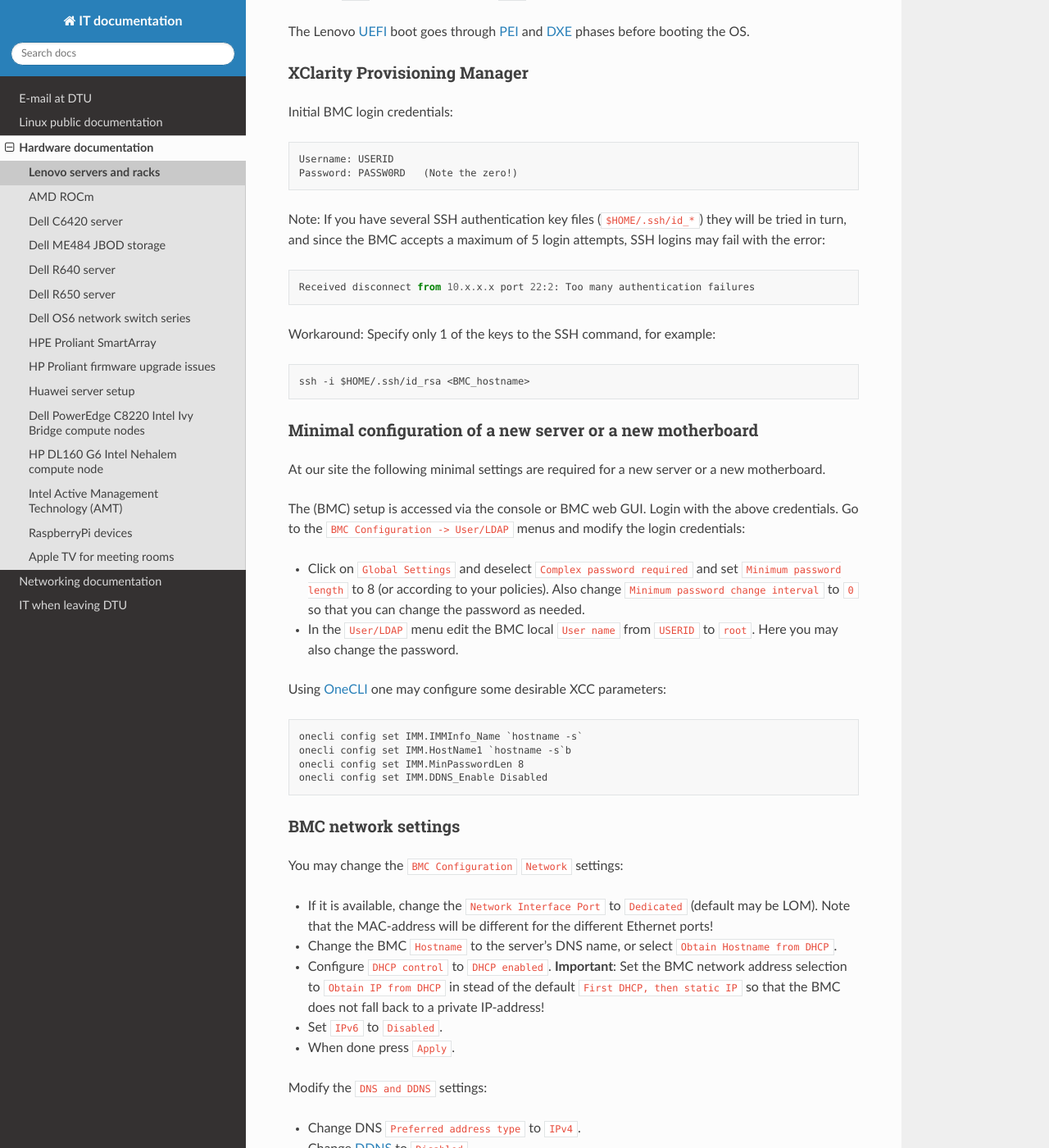
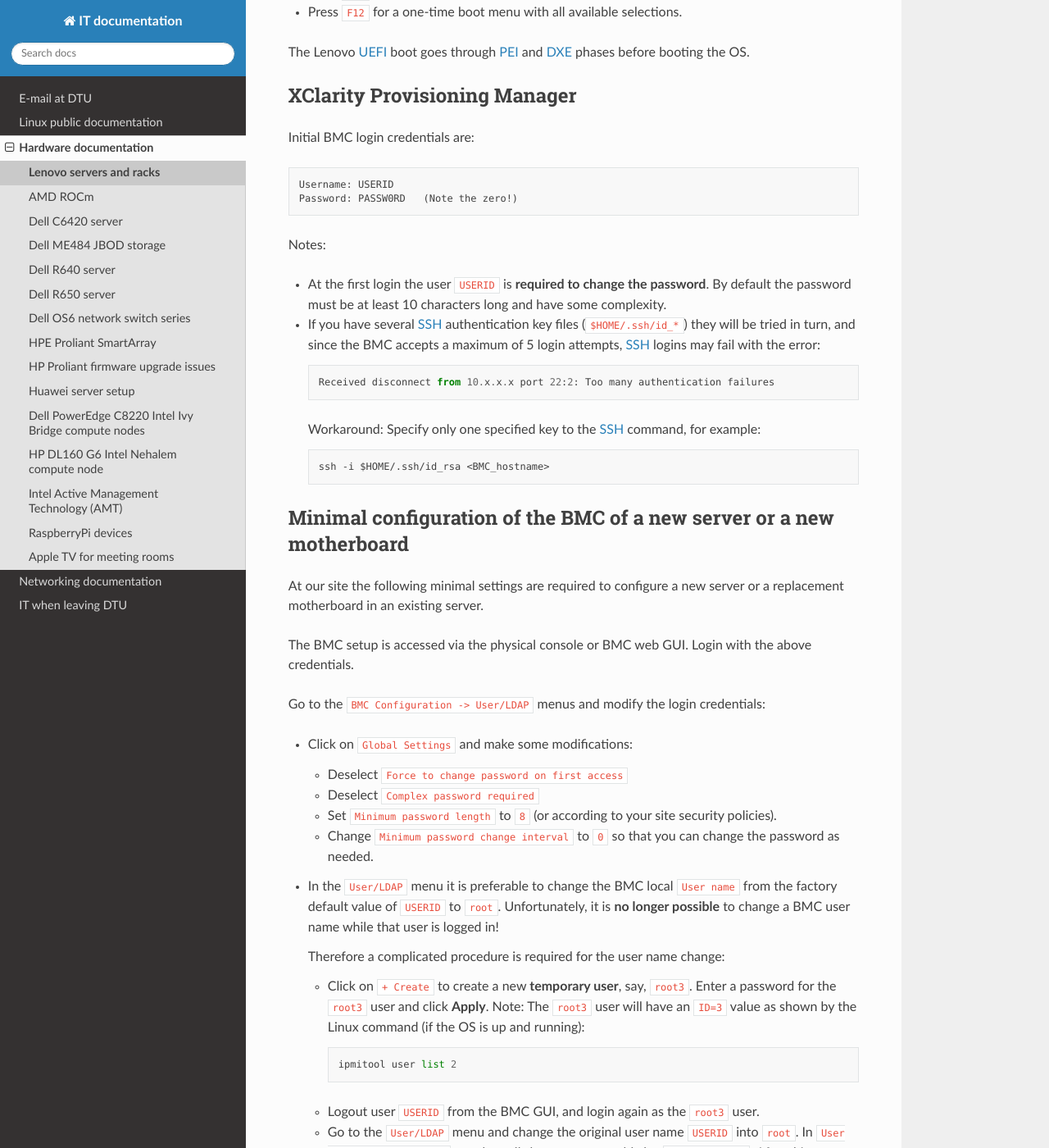
Before and after one commit to OleHolmNielsen/ITwiki, a Sphinx documentation site: the page built from docs/Lenovo_BIOS_settings.rst, in a window 1280 px wide and 1400 px high, scrolled down 588 px. Shown: the whole window at 82% size. Built offline with Sphinx 7.4.7 and the Read the Docs theme 3.1.0, drawn with Linux system fonts in a browser that asks for light colours; some of the changed text lies outside the part shown.

Commit message:
BMC settings

```diff
--- a/docs/Lenovo_BIOS_settings.rst
+++ b/docs/Lenovo_BIOS_settings.rst
@@ -13,68 +13,100 @@
 
 * Press ``F1`` during start-up to enter the BIOS and firmware setup menus.
   In the BMC GUI you may also press ``Quick Actions`` and select the *Power Action* ``Boot Server to System Setup``.
-* Press ``F10`` for network boot and ``F12`` for a one-time boot menu.
+* Press ``F10`` for PXE_ network boot.
+* Press ``F12`` for a one-time boot menu with all available selections.
 
 The Lenovo UEFI_ boot goes through PEI_ and DXE_ phases before booting the OS.
 
 .. _UEFI: https://en.wikipedia.org/wiki/UEFI
 .. _PEI: https://uefi.org/specs/PI/1.8/V1_Services_PEI.html
 .. _DXE: https://uefi.org/specs/PI/1.8/V2_Overview.html
+.. _PXE: https://en.wikipedia.org/wiki/Preboot_Execution_Environment
 
 XClarity Provisioning Manager
---------------------------------
+==================================
 
-Initial BMC login credentials::
+Initial BMC login credentials are::
 
   Username: USERID
   Password: PASSW0RD   (Note the zero!)
 
-Note: If you have several SSH authentication key files (``$HOME/.ssh/id_*``) they will be tried in turn,
-and since the BMC accepts a maximum of 5 login attempts, SSH logins may fail with the error::
+Notes:
 
-  Received disconnect from 10.x.x.x port 22:2: Too many authentication failures
+* At the first login the user ``USERID`` is **required to change the password**.
+  By default the password must be at least 10 characters long and have some complexity.
 
-Workaround: Specify only 1 of the keys to the SSH command, for example::
+* If you have several SSH_ authentication key files (``$HOME/.ssh/id_*``) they will be tried in turn,
+  and since the BMC accepts a maximum of 5 login attempts, SSH_ logins may fail with the error::
 
-  ssh -i $HOME/.ssh/id_rsa <BMC_hostname>
+    Received disconnect from 10.x.x.x port 22:2: Too many authentication failures
 
-Minimal configuration of a new server or a new motherboard
------------------------------------------------------------
+  Workaround: Specify only one specified key to the SSH_ command, for example::
 
-At our site the following minimal settings are required for a new server or a new motherboard.
+    ssh -i $HOME/.ssh/id_rsa <BMC_hostname>
 
-The (BMC) setup is accessed via the console or BMC web GUI.
+.. _SSH: https://en.wikipedia.org/wiki/Secure_Shell
+
+Minimal configuration of the BMC of a new server or a new motherboard
+=============================================================================
+
+At our site the following minimal settings are required to configure a new server
+or a replacement motherboard in an existing server.
+
+The BMC setup is accessed via the physical console or BMC web GUI.
 Login with the above credentials.
+
 Go to the ``BMC Configuration -> User/LDAP`` menus and modify the login credentials:
 
-* Click on ``Global Settings`` and deselect ``Complex password required`` and set ``Minimum password length`` to 8 (or according to your policies).
-  Also change ``Minimum password change interval`` to ``0`` so that you can change the password as needed.
+* Click on ``Global Settings`` and make some modifications:
 
-* In the ``User/LDAP`` menu edit the BMC local ``User name`` from ``USERID`` to ``root``.
-  Here you may also change the password.
+  * Deselect ``Force to change password on first access``
+  * Deselect ``Complex password required``
+  * Set ``Minimum password length`` to ``8`` (or according to your site security policies).
+  * Change ``Minimum password change interval`` to ``0`` so that you can change the password as needed.
 
-Using OneCLI_ one may configure some desirable XCC parameters::
+* In the ``User/LDAP`` menu it is preferable to change the BMC local ``User name``
+  from the factory default value of ``USERID`` to ``root``.
+  Unfortunately, it is **no longer possible** to change a BMC user name while that user is logged in!
 
-  onecli config set IMM.IMMInfo_Name `hostname -s`
-  onecli config set IMM.HostName1 `hostname -s`b
-  onecli config set IMM.MinPasswordLen 8
-  onecli config set IMM.DDNS_Enable Disabled
+  Therefore a complicated procedure is required for the user name change:
+
+  * Click on ``+ Create`` to create a new **temporary user**, say, ``root3``.
+    Enter a password for the ``root3`` user and click **Apply**.
+    Note: The ``root3`` user will have an ``ID=3`` value as shown by the Linux command
+    (if the OS is up and running)::
+
+      ipmitool user list 2
+
+  * Logout user ``USERID`` from the BMC GUI, and login again as the ``root3`` user.
+
+  * Go to the ``User/LDAP`` menu and change the original user name ``USERID`` into ``root``.
+    In ``User accessible interface`` use the pull-down menu to add also ``IPMI over Lan``.
+    After this you are requested to enter a new password for the renamed ``root`` user.
+    Then click ``Apply``.
+
+  * Logout user ``root3`` of the BMC GUI, and login again as the ``root`` user.
+
+  * Recommended for security: In the ``User/LDAP`` menu delete the temporary ``root3`` user.
 
 .. _OneCLI: https://support.lenovo.com/us/en/solutions/ht116433-lenovo-xclarity-essentials-onecli-onecli
 
 BMC network settings
 ----------------------
 
-You may change the ``BMC Configuration`` ``Network`` settings:
+You may change the ``BMC Configuration->Network`` settings:
 
-* If it is available, change the ``Network Interface Port`` to ``Dedicated`` (default may be LOM).
-  Note that the MAC-address will be different for the different Ethernet ports!
+* Change the ``Network Interface Port`` (if available) to ``Dedicated`` (default may be LOM).
+  Note that the ports' MAC_address_ are different for the different Ethernet ports!
 
-* Change the BMC ``Hostname`` to the server's DNS name, or select ``Obtain Hostname from DHCP``.
+* Select ``Obtain Hostname from DHCP``.
+  Alternatively, change the ``Host Name`` field to the BMC's DNS name.
 
 * Configure ``DHCP control`` to ``DHCP enabled``.
+
   **Important**: Set the BMC network address selection to ``Obtain IP from DHCP``
-  in stead of the default ``First DHCP, then static IP`` so that the BMC does not fall back to a private IP-address!
+  in stead of the default ``First DHCP, then static IP``
+  so that the BMC does not fall back to an unreachable private IP-address!
 
 * Set ``IPv6`` to ``Disabled``.
 
@@ -109,6 +141,11 @@
 
 **NOTE:** Some BMC brands (HPE, SuperMicro) unfortunately only support the default cipher suite ``-I 3`` and will reject connections with ``-I 17``.
 
+Optional: If your server is actually up and running a Linux OS,
+you can also use OneCLI_ to configure BMC network parameters,
+see the :ref:`XClarity_Essentials_OneCLI` page.
+
+.. _MAC_address: http://en.wikipedia.org/wiki/MAC_address
 .. _FreeIPMI: https://www.gnu.org/software/freeipmi/
 
 BMC Security
```
